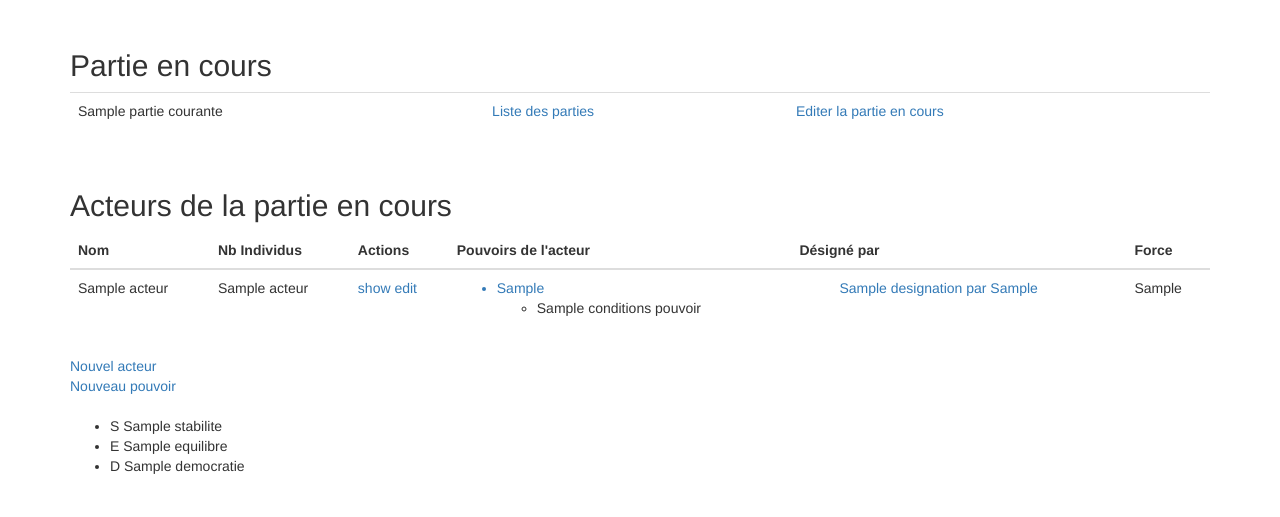
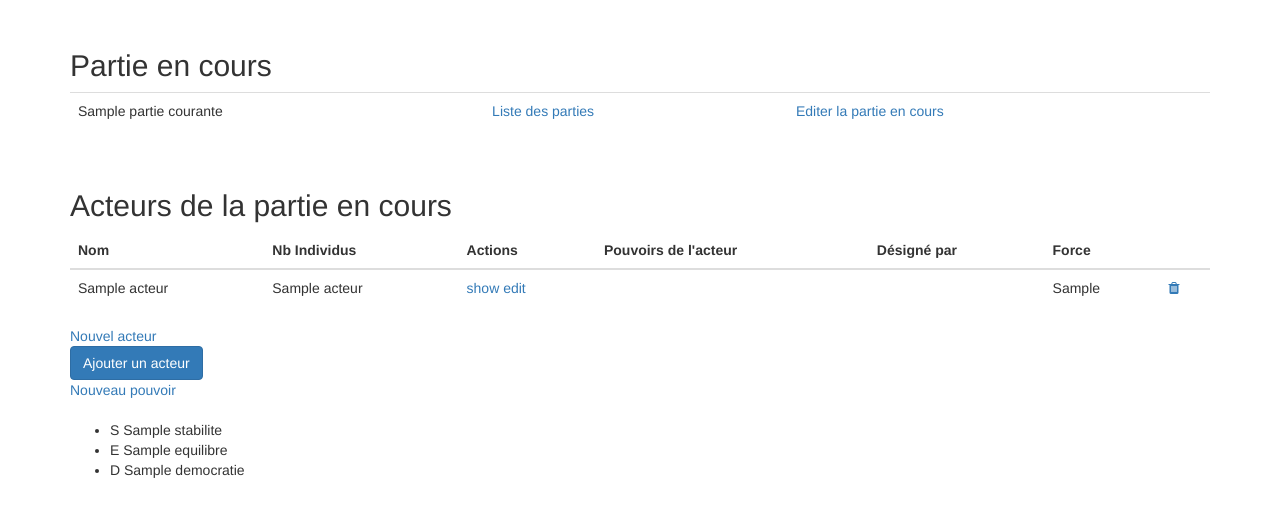
Before and after one commit to LucHuet/Constitution, a Symfony app: template templates/partie/show.html.twig in a window 1280 px wide. Shown: the part 51-568 px from the top of the page. Run offline with Twig, Linux system fonts and the light colour scheme; the template is opened without the code that fills it: most values are stand-ins (such as "Sample title", 1, 10 or a date in 2020); some libraries are stand-ins or nearby versions.

Commit message:
mise en place de javascript : supprimer et rajouter un acteur de façon dynamique

```diff
--- a/src/Entity/ActeurPartie.php
+++ b/src/Entity/ActeurPartie.php
@@ -5,6 +5,7 @@ namespace App\Entity;
 use Doctrine\Common\Collections\ArrayCollection;
 use Doctrine\Common\Collections\Collection;
 use Doctrine\ORM\Mapping as ORM;
+use Symfony\Component\Validator\Constraints as Assert;
 
 /**
  * @ORM\Entity(repositoryClass="App\Repository\ActeurPartieRepository")
@@ -20,6 +21,7 @@ class ActeurPartie
 
     /**
      * @ORM\Column(type="string", length=255)
+     * @Assert\NotBlank(message="Quel est le nom de l'acteur ?")
      */
     private $nom;
 
--- a/templates/base.html.twig
+++ b/templates/base.html.twig
@@ -8,7 +8,7 @@
     {% block stylesheets %}
       <link href="https://netdna.bootstrapcdn.com/bootstrap/3.3.7/css/bootstrap.min.css" rel="stylesheet" />
       <link href="https://maxcdn.bootstrapcdn.com/font-awesome/4.7.0/css/font-awesome.min.css" rel="stylesheet" integrity="sha384-wvfXpqpZZVQGK6TAh5PVlGOfQNHSoD2xbE+QkPxCAFlNEevoEH3Sl0sibVcOQVnN" crossorigin="anonymous" />
-      <link href="{{ asset('css/main.css') }}" rel="stylesheet" />
+      <link href="{{ asset('assets/css/main.css') }}" rel="stylesheet" />
     {% endblock %}
 
 </head>
--- /dev/null
+++ b/templates/partie/_modal.html.twig
@@ -0,0 +1,16 @@
+<!-- Modal -->
+<div class="modal fade" id="myModal" tabindex="-1" role="dialog" aria-labelledby="myModalLabel">
+  <div class="modal-dialog" role="document">
+    <div class="modal-content">
+      <div class="modal-header">
+        <button type="button" class="close" data-dismiss="modal" aria-label="Close"><span aria-hidden="true">&times;</span></button>
+        <h4 class="modal-title" id="myModalLabel">Créer un nouvel acteur</h4>
+      </div>
+      <div class="modal-body js-new-acteur-form-wrapper">
+        {{ render(controller(
+          'App\\Controller\\ActeurPartieController::new'
+        ))}}
+      </div>
+    </div>
+  </div>
+</div>
--- /dev/null
+++ b/templates/partie/_tableauPartie.html.twig
@@ -0,0 +1,36 @@
+<tr>
+    <td>{{ acteur_partie.nom }}</td>
+    <td>{{ acteur_partie.nombreIndividus }}</td>
+    <td>
+        <a href="{{ path('acteur_partie_show', {'id': acteur_partie.id}) }}">show</a>
+        <a href="{{ path('acteur_partie_edit', {'id': acteur_partie.id}) }}">edit</a>
+    </td>
+    <td>
+      <ul>
+        {% for pouvoirs_acteur in acteur_partie.pouvoirParties %}
+        <a href="{{ path('pouvoir_partie_show', {'id': pouvoirs_acteur.id}) }}"><li>{{ pouvoirs_acteur }}</li></a>
+          <ul>
+          {% for condition_pouvoir in pouvoirs_acteur.conditionsPouvoirs %}
+            <li>{{condition_pouvoir.nom}}</li>
+          {% endfor %}
+          </ul>
+        {% endfor %}
+      </ul>
+    </td>
+    <td>
+      <ul>
+        {% for acteur_designe in acteur_partie.acteursDesignes %}
+        <a href="{{ path('designation_partie_show', {'id':  acteur_designe.id}) }}"<li>{{ acteur_designe.designation }} par {{ acteur_designe.acteurDesignant }}</li>
+        {% endfor %}
+      </ul>
+    </td>
+    <td>{{ acteur_partie.forceActeur }}</td>
+    <td>
+      <a href="#"
+        class="js-delete-acteur"
+        data-url="{{ path('acteur_partie_delete', {id: acteur_partie.id}) }}"
+      >
+        <span class="fa fa-trash"></span>
+      </a>
+    </td>
+</tr>
--- a/templates/partie/show.html.twig
+++ b/templates/partie/show.html.twig
@@ -17,8 +17,9 @@
 
     <!--  <a href="{{ path('partie_new') }}">Create new</a> -->
       <br>
+      <div class="js-acteur-table">
         <h2>Acteurs de la partie en cours</h2>
-      <table class="table">
+        <table class="table js-acteur-table">
             <thead>
                 <tr>
                     <th>Nom</th>
@@ -27,38 +28,12 @@
                     <th>Pouvoirs de l'acteur</th>
                     <th>Désigné par</th>
                     <th>Force</th>
+                    <th></th>
                 </tr>
             </thead>
             <tbody>
             {% for acteur_partie in acteurs %}
-              <tr>
-                  <td>{{ acteur_partie.nom }}</td>
-                  <td>{{ acteur_partie.nombreIndividus }}</td>
-                  <td>
-                      <a href="{{ path('acteur_partie_show', {'id': acteur_partie.id}) }}">show</a>
-                      <a href="{{ path('acteur_partie_edit', {'id': acteur_partie.id}) }}">edit</a>
-                  </td>
-                  <td>
-                    <ul>
-                      {% for pouvoirs_acteur in acteur_partie.pouvoirParties %}
-                      <a href="{{ path('pouvoir_partie_show', {'id': pouvoirs_acteur.id}) }}"><li>{{ pouvoirs_acteur }}</li></a>
-                        <ul>
-                        {% for condition_pouvoir in pouvoirs_acteur.conditionsPouvoirs %}
-                          <li>{{condition_pouvoir.nom}}</li>
-                        {% endfor %}
-                        </ul>
-                      {% endfor %}
-                    </ul>
-                  </td>
-                  <td>
-                    <ul>
-                      {% for acteur_designe in acteur_partie.acteursDesignes %}
-                      <a href="{{ path('designation_partie_show', {'id':  acteur_designe.id}) }}"<li>{{ acteur_designe.designation }} par {{ acteur_designe.acteurDesignant }}</li>
-                      {% endfor %}
-                    </ul>
-                  </td>
-                  <td>{{ acteur_partie.forceActeur }}</td>
-              </tr>
+                {{ include('partie/_tableauPartie.html.twig') }}
             {% else %}
                 <tr>
                     <td colspan="4">pas d'acteur</td>
@@ -67,6 +42,12 @@
             </tbody>
         </table>
         <a href="{{ path('acteur_partie_new') }}">Nouvel acteur</a>
+
+        <br>
+        <!-- Appel de la modal d'ajout -->
+        <button type="button" class="btn btn-primary" data-toggle="modal" data-target="#myModal">
+          Ajouter un acteur
+        </button>
 
         <br>
 
@@ -92,4 +73,22 @@
           <li>D {{ partieCourante.democratie }}</li>
         </ul>
 
+        {{ include('partie/_modal.html.twig') }}
+      </div>
 {% endblock %}
+
+{% block javascripts %}
+
+  {{ parent() }}
+
+  <script src="{{ asset('assets/js/ActeurApp.js') }}"></script>
+
+  <script>
+    $(document).ready(function() {
+      var $wrapper = $('.js-acteur-table');
+
+      var acteurApp = new ActeurApp($wrapper);
+    });
+  </script>
+
+{% endblock %}
```
Also changed, not shown: src/Controller/ActeurPartieController.php (+22 -5 lines), templates/acteur_partie/_form.html.twig (+6 -1 lines), templates/acteur_partie/new.html.twig (+1 -11 lines), public/assets/css/main.css (renamed from public/css/main.css), public/assets/js/ActeurApp.js (added). Lines whose indentation alone changed are shown as unchanged.
